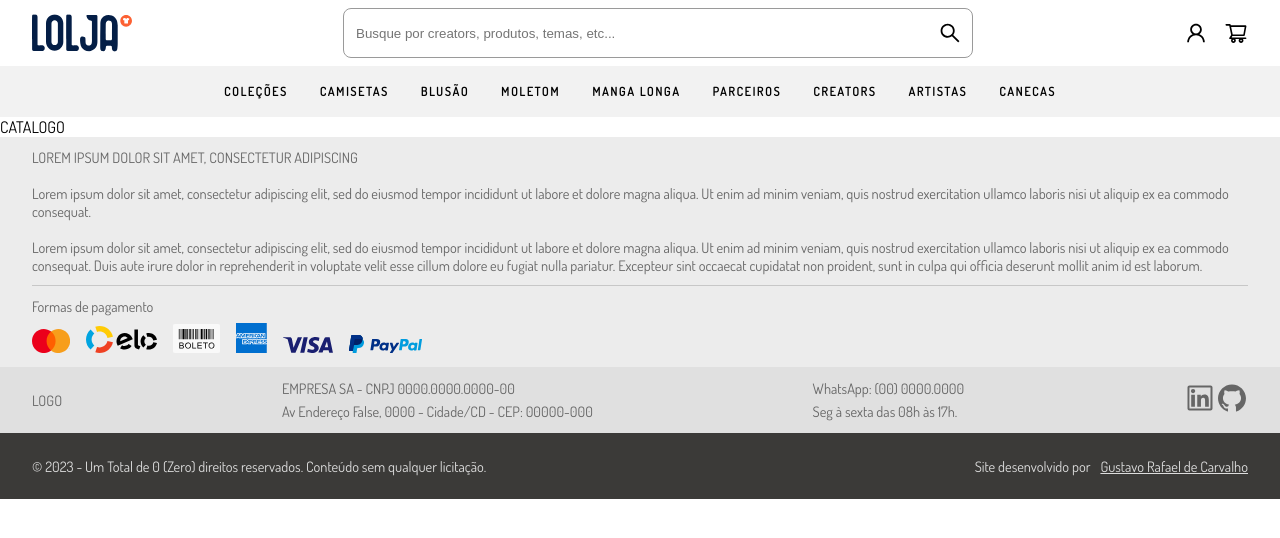
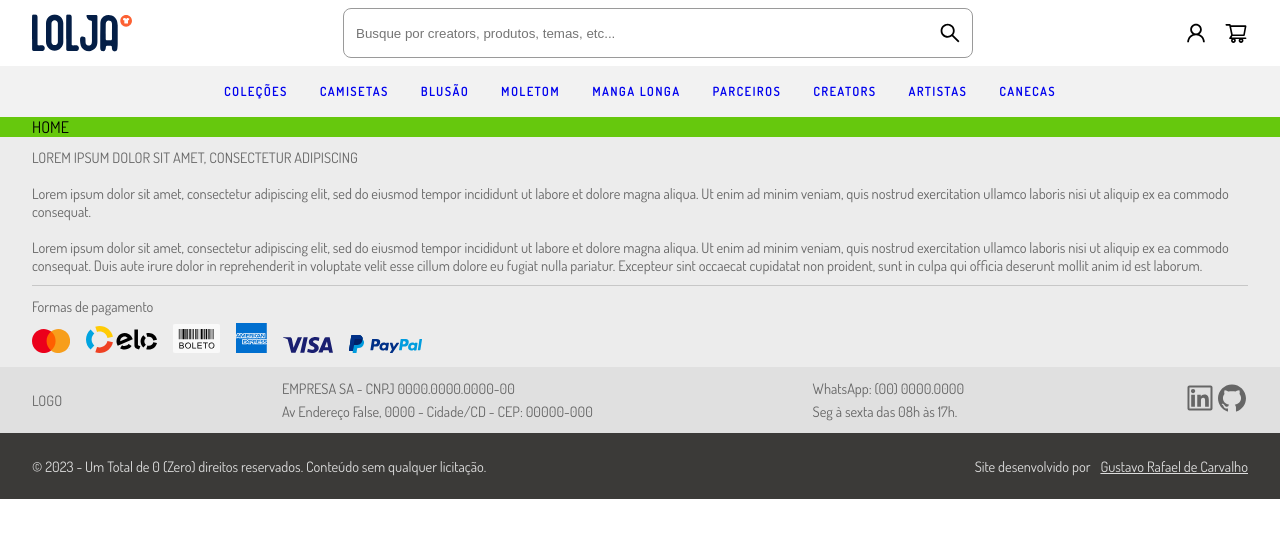
Before and after one commit to GustavoRCarvalho/lolja-template, a React (Create React App) app: page / in a window 1280 px wide. Shown: the top 538 px of the page. Built offline with nearby package versions, Linux system fonts and the light colour scheme.

Commit message:
add: global theme, catalog page & menu links

```diff
--- a/src/App.js
+++ b/src/App.js
@@ -2,16 +2,18 @@ import { Header } from "./components/Header/Header"
 import { BrowserRouter } from "react-router-dom"
 import Content from "./router/Content"
 import FooterPage from "./components/Footer/Footer"
+import { ThemeProvider } from "styled-components"
+import { theme } from "./theme/theme"
 
 function App() {
   return (
-    <div>
+    <ThemeProvider theme={theme}>
       <BrowserRouter>
         <Header />
         <Content />
         <FooterPage />
       </BrowserRouter>
-    </div>
+    </ThemeProvider>
   )
 }
 
--- a/src/components/Catalog/Catalog.jsx
+++ b/src/components/Catalog/Catalog.jsx
@@ -1,3 +1,35 @@
-export const Catalog = () => {
-  return <div>CATALOGO</div>
+import styled from "styled-components"
+import { CatalogTitle } from "./CatalogTitle"
+import { CatalogLocation } from "./CatalogLocation"
+import { ContentContainer } from "../common/ContentLimit"
+
+export const Catalog = (props) => {
+  return (
+    <CatalogBackground>
+      <CatalogContainer>
+        <CatalogLocation />
+        <CatalogTitle />
+      </CatalogContainer>
+    </CatalogBackground>
+  )
 }
+
+const CatalogBackground = styled.div`
+  background-color: ${(props) => props.theme.mediumGray};
+
+  width: 100%;
+
+  display: flex;
+  justify-content: center;
+`
+
+const CatalogContainer = styled(ContentContainer)`
+  background-color: ${(props) => props.theme.mediumGray};
+
+  display: flex;
+  flex-direction: column;
+  align-items: center;
+
+  padding-bottom: 2rem;
+  padding-top: 1.5rem;
+`
--- /dev/null
+++ b/src/components/Catalog/CatalogLocation.jsx
@@ -0,0 +1,21 @@
+import { useLocation } from "react-router-dom"
+import styled from "styled-components"
+
+export const CatalogLocation = () => {
+  const { pathname } = useLocation()
+  return (
+    <LocationText>
+      HOME / {pathname.replace("/", "").replace("-", " ")}
+    </LocationText>
+  )
+}
+
+const LocationText = styled.span`
+  font-size: 0.8em;
+  font-weight: 500;
+  letter-spacing: 0.15em;
+
+  width: 100%;
+
+  margin: 0.5rem 0;
+`
--- /dev/null
+++ b/src/components/Catalog/CatalogTitle.jsx
@@ -0,0 +1,31 @@
+import { useLocation } from "react-router-dom"
+import styled from "styled-components"
+
+export const CatalogTitle = (props) => {
+  const { pathname } = useLocation()
+
+  return (
+    <>
+      <Title role="heading">
+        {pathname.replace("/", "").replace("-", " ")}
+      </Title>
+      <Paragraph>
+        Ela pode parecer colorida e alegre à primeira vista, mas ela é a mistura
+        da primavera cheia de cor, com a energia do misticismo mais dark.
+      </Paragraph>
+    </>
+  )
+}
+
+const Title = styled.h1`
+  margin: 0;
+
+  font-size: 2em;
+  line-height: 1.2;
+  margin-bottom: 1rem;
+`
+
+const Paragraph = styled.p`
+  font-size: 1em;
+  margin: 1rem 0 0;
+`
--- a/src/components/Header/Logo.jsx
+++ b/src/components/Header/Logo.jsx
@@ -1,9 +1,14 @@
 import styled from "styled-components"
 
 import logoLolja from "../../assets/images/logololja.svg"
+import { NoStyleLinkRouter } from "../common/NoStyleLinkRouter"
 
 export const Logo = () => {
-  return <LogoImg src={logoLolja} alt="Logo" />
+  return (
+    <NoStyleLinkRouter to={"/"}>
+      <LogoImg src={logoLolja} alt="Logo" />
+    </NoStyleLinkRouter>
+  )
 }
 
 const LogoImg = styled.img`
--- a/src/components/Header/MenuBar.jsx
+++ b/src/components/Header/MenuBar.jsx
@@ -1,4 +1,6 @@
 import styled from "styled-components"
+import { NoStyleLinkRouter } from "../common/NoStyleLinkRouter"
+import { textRegexRouter } from "../common/textRegexRouter"
 
 const menuOptions = {
   COLEÇÕES: [
@@ -70,14 +72,18 @@ export const MenuBar = ({ setMenuBarExtension }) => {
   const listKeys = Object.keys(menuOptions)
 
   function menuListItems(list) {
-    return listKeys.map((label) => (
-      <MenuItem
-        onMouseEnter={() => setMenuBarExtension(menuOptions[label])}
-        key={label}
-      >
-        {label}
-      </MenuItem>
-    ))
+    return list.map((item) => {
+      const label = textRegexRouter(item)
+      return (
+        <NoStyleLinkRouter to={`/${label}`} key={item}>
+          <MenuItem
+            onMouseEnter={() => setMenuBarExtension(menuOptions[item] ?? [])}
+          >
+            {item}
+          </MenuItem>
+        </NoStyleLinkRouter>
+      )
+    })
   }
 
   return <ListMenu>{menuListItems(listKeys)}</ListMenu>
@@ -98,7 +104,6 @@ const MenuItem = styled.li`
   align-items: center;
   height: 50px;
 
-  font-family: "Dosis";
   font-size: 12px;
   font-weight: 600;
   letter-spacing: 0.15em;
--- a/src/components/Header/MenuExtension.jsx
+++ b/src/components/Header/MenuExtension.jsx
@@ -1,8 +1,17 @@
 import styled from "styled-components"
+import { NoStyleLinkRouter } from "../common/NoStyleLinkRouter"
+import { textRegexRouter } from "../common/textRegexRouter"
 
 export const MenuExtension = ({ menuBarExtension }) => {
   function menuListItems(list) {
-    return list.map((label) => <MenuItem key={label}>{label}</MenuItem>)
+    return list.map((item) => {
+      const label = textRegexRouter(item)
+      return (
+        <NoStyleLinkRouter to={`/${label}`} key={item}>
+          <MenuItem>{item}</MenuItem>
+        </NoStyleLinkRouter>
+      )
+    })
   }
 
   return (
@@ -13,7 +22,7 @@ export const MenuExtension = ({ menuBarExtension }) => {
 }
 
 const ListMenuContainer = styled.div`
-  background-color: #f2f2f2;
+  background-color: #ffffff;
 
   display: flex;
   justify-content: center;
@@ -46,7 +55,6 @@ const ListMenu = styled.ul`
 `
 
 const MenuItem = styled.li`
-  font-family: "Dosis";
   color: #4f4f4f;
   font-size: 13px;
   letter-spacing: 0.03em;
--- a/src/components/Home/Home.jsx
+++ b/src/components/Home/Home.jsx
@@ -2,7 +2,16 @@ import styled from "styled-components"
 import { ContentContainer } from "../common/ContentLimit"
 
 export const Home = () => {
-  return <ContentContainer></ContentContainer>
+  return (
+    <HomeContainer>
+      <ContentContainer>HOME</ContentContainer>
+    </HomeContainer>
+  )
 }
 
-const HomeContainer = styled.main``
+const HomeContainer = styled.main`
+  background-color: #66c80d;
+
+  display: flex;
+  justify-content: center;
+`
--- /dev/null
+++ b/src/components/common/NoStyleLinkRouter.jsx
@@ -0,0 +1,6 @@
+import { Link } from "react-router-dom"
+import styled from "styled-components"
+
+export const NoStyleLinkRouter = styled(Link)`
+  text-decoration: none;
+`
--- /dev/null
+++ b/src/components/common/textRegexRouter.js
@@ -0,0 +1,18 @@
+export function textRegexRouter(props) {
+  let str = props
+  str = str.replace(/[ÀÁÂÃ]/g, "A")
+  str = str.replace(/[àáâã]/g, "a")
+  str = str.replace(/[ÈÉÊ]/g, "E")
+  str = str.replace(/[èéê]/g, "e")
+  str = str.replace(/[ÌÍÎ]/g, "I")
+  str = str.replace(/[ìíî]/g, "i")
+  str = str.replace(/[ÒÓÔÕ]/g, "O")
+  str = str.replace(/[òóôõ]/g, "o")
+  str = str.replace(/[ÙÚÛ]/g, "U")
+  str = str.replace(/[ùúû]/g, "u")
+  str = str.replace(/[Ç]/g, "C")
+  str = str.replace(/[ç]/g, "c")
+  str = str.replace(/[ ]/gi, "-")
+  str = str.replace(/[^a-z0-9][ ]/gi, "")
+  return str
+}
--- a/src/router/Content.jsx
+++ b/src/router/Content.jsx
@@ -1,15 +1,17 @@
 import { Route, Routes } from "react-router-dom"
 import { Catalog } from "../components/Catalog/Catalog"
+import { Home } from "../components/Home/Home"
 
 export default function Content(props) {
   return (
     <main>
       <Routes>
-        <Route path="" element={<Catalog />} />
+        <Route path="/" element={<Home />}></Route>
+        <Route path="/busca=:search" element={<Home />} />
+        <Route path=":catalog" element={<Catalog />} />
         {/* <Route path="about" element={<About />} />
         <Route path="roupas">
           <Route path="id=:id" element={<Product />} />
-          <Route path=":catalog" element={<Catalog />} />
         </Route> */}
         <Route path="*" element={<div>Error NOT Found</div>} />
       </Routes>
--- /dev/null
+++ b/src/theme/theme.js
@@ -0,0 +1,3 @@
+export const theme = {
+  mediumGray: "#f2f2f2",
+}
```
